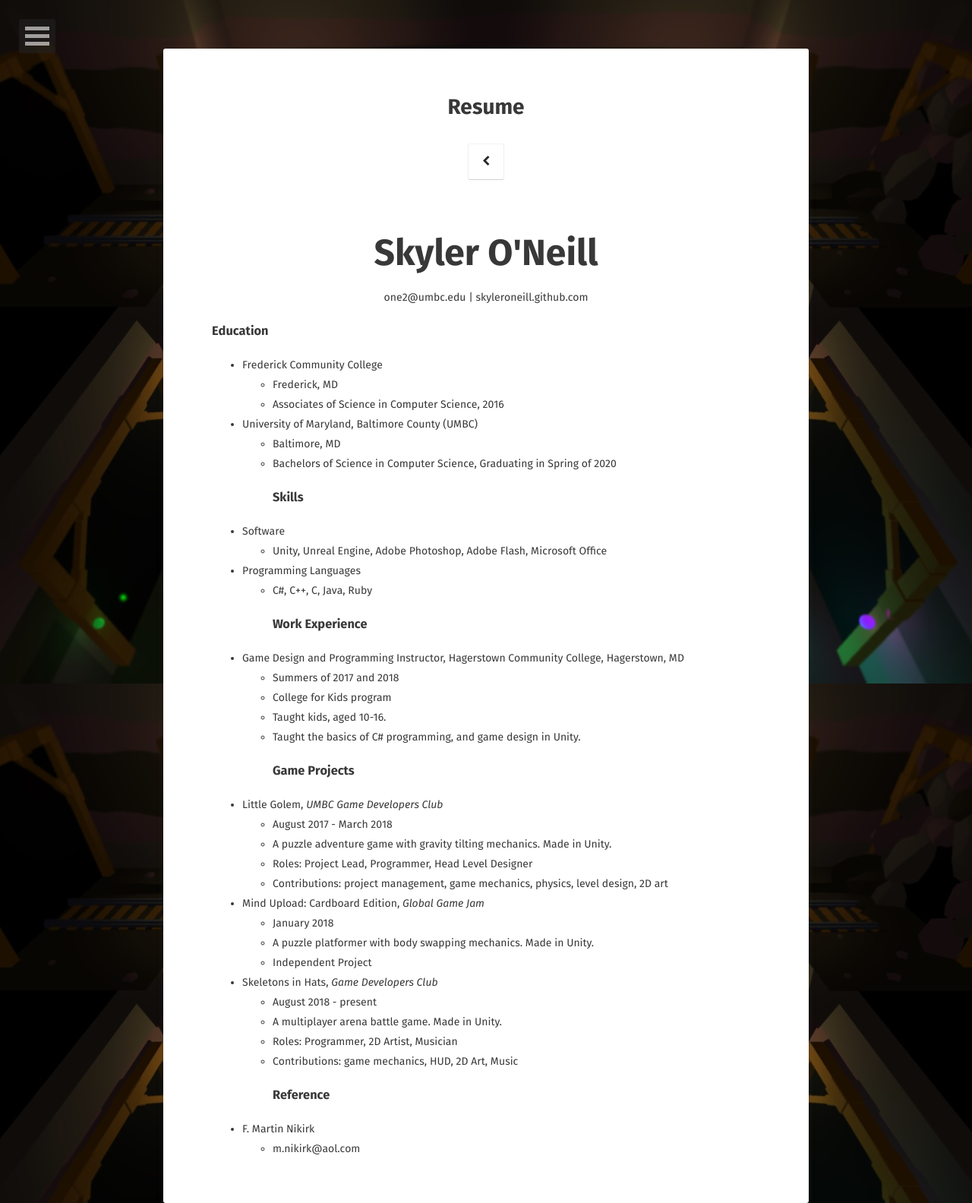
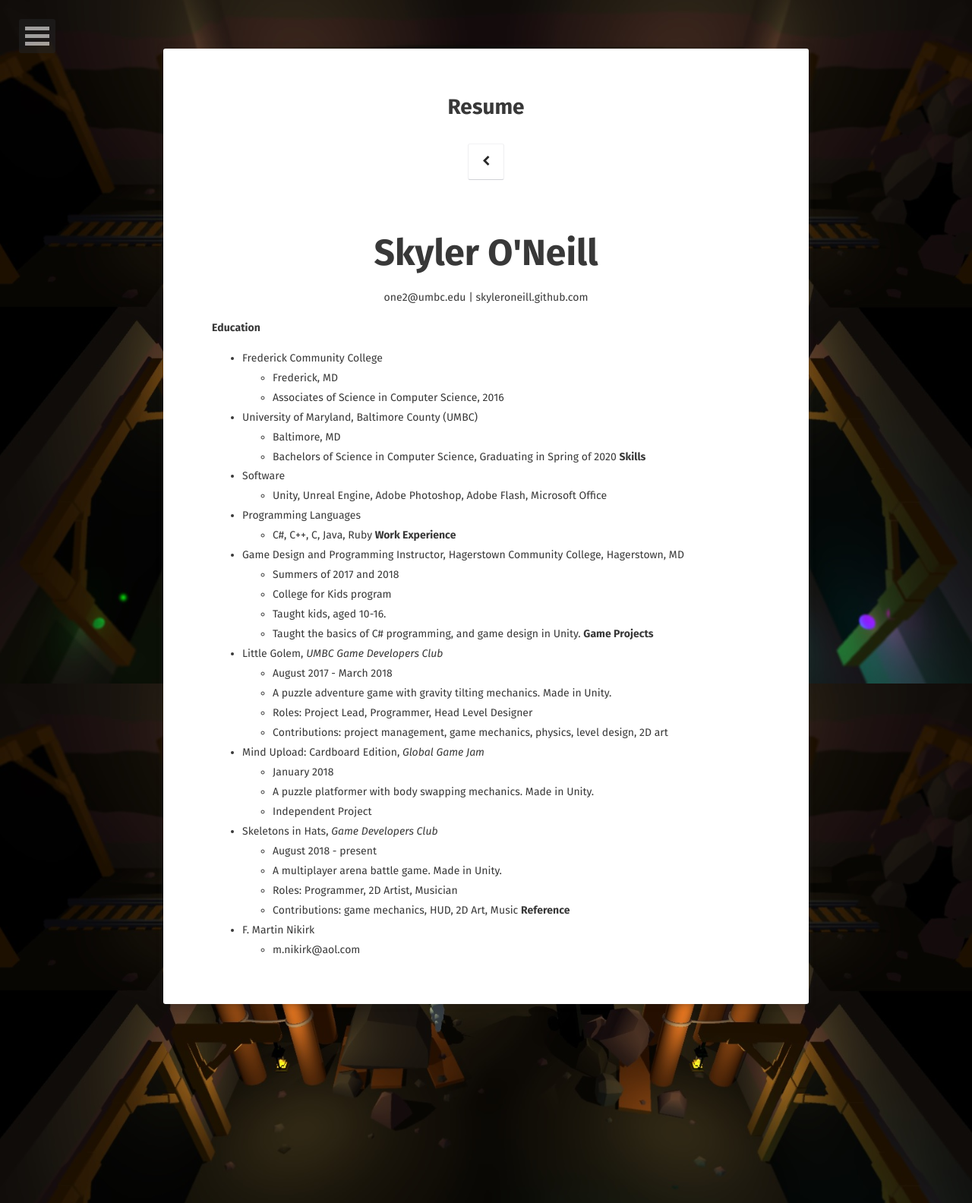
Before and after one commit to skyleroneill/skyleroneill.github.io, a Jekyll site: the page built from resume/index.md, in a window 1280 px wide. Shown: the whole page at 76% size. Built offline with Jekyll 4.4.1, drawn with Linux system fonts in a browser that asks for light colours; some web fonts are replaced.

```diff
--- a/resume/index.md
+++ b/resume/index.md
@@ -9,25 +9,25 @@
 <center><font size="20"><b>Skyler O'Neill</b></font></center>
 <center>one2@umbc.edu | skyleroneill.github.com</center>
 
-### Education
+<b>Education</b>
 * Frederick Community College
 	* Frederick, MD
 	* Associates of Science in Computer Science, 2016
 * University of Maryland, Baltimore County (UMBC)
 	* Baltimore, MD
 	* Bachelors of Science in Computer Science, Graduating in Spring of 2020
-### Skills
+<b>Skills</b>
 * Software
 	* Unity, Unreal Engine, Adobe Photoshop, Adobe Flash, Microsoft Office
 * Programming Languages
 	* C#, C++, C, Java, Ruby
-### Work Experience
+<b>Work Experience</b>
 * Game Design and Programming Instructor, Hagerstown Community College, Hagerstown, MD
 	* Summers of 2017 and 2018
 	* College for Kids program
 	* Taught kids, aged 10-16.
 	* Taught the basics of C# programming, and game design in Unity.
-### Game Projects
+<b>Game Projects</b>
 * Little Golem, <i>UMBC Game Developers Club</i>
 	* August 2017 - March 2018
 	* A puzzle adventure game with gravity tilting mechanics. Made in Unity.
@@ -42,6 +42,6 @@
 	* A multiplayer arena battle game. Made in Unity.
 	* Roles: Programmer, 2D Artist, Musician
 	* Contributions: game mechanics, HUD, 2D Art, Music
-### Reference
+<b>Reference</b>
 * F. Martin Nikirk
 	* m.nikirk@aol.com
```
